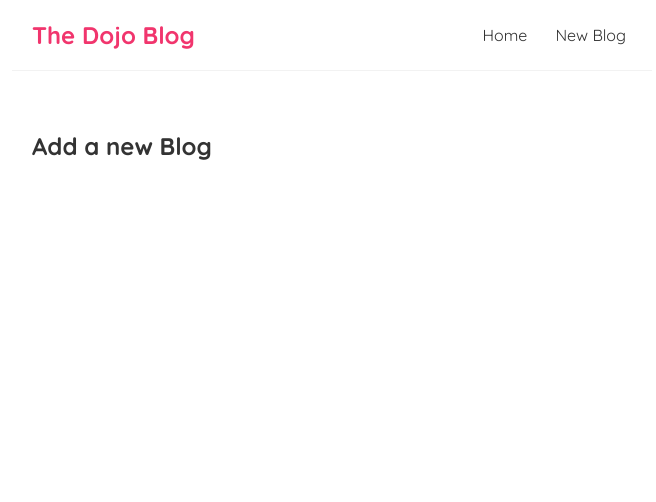
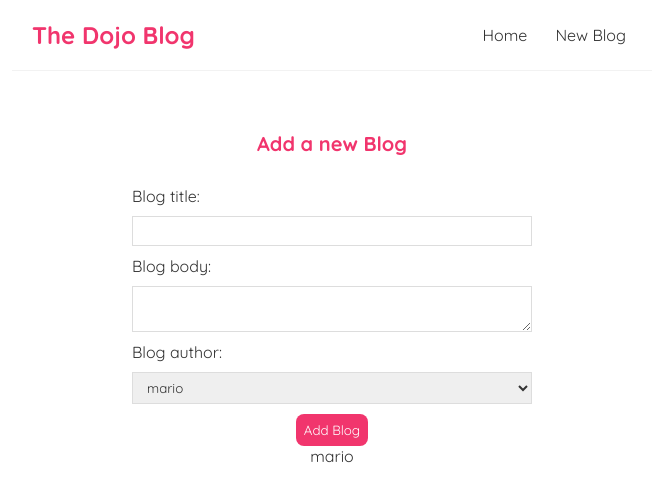
Before and after one commit to sanishjoshi01/dojo-blog, a React (Create React App) app: page /create in a window 1280 px wide. Shown: the top 502 px of the page, without its empty margins (308-964 px from the left). Built offline with nearby package versions, Linux system fonts and the light colour scheme.

Commit message:
controlled inputs forms

```diff
--- a/src/Create.js
+++ b/src/Create.js
@@ -1,7 +1,42 @@
+import { useState } from "react";
+
 const Create = () => {
+    const [title, setTitle] = useState('');
+    const [body, setBody] = useState('');
+    const [author, setAuthor] = useState('mario');
+
     return (
         <div className="create">
             <h2>Add a new Blog</h2>
+            <form>
+                <label>Blog title:</label>
+                <input
+                    type="text"
+                    required
+                    value={title}
+                    onChange={(e) => setTitle(e.target.value)}
+                />
+                <label>Blog body:</label>
+                <textarea
+                    required
+                    value={body}
+                    onChange={(e) => setBody(e.target.value)}
+                ></textarea>
+                <label>Blog author:</label>
+                <select
+                    value={author}
+                    onChange={(e) => setAuthor(e.target.value)}
+                >
+                    <option value="mario">mario</option>
+                    <option value="yoshi">yoshi</option>
+                </select>
+                <button>Add Blog</button>
+            </form>
+
+            <p>{title}</p>
+            <p>{body}</p>
+            <p>{author}</p>
+
         </div>
     );
 }
--- a/src/index.css
+++ b/src/index.css
@@ -80,3 +80,41 @@
   border-radius: 8px;
   cursor: pointer;
 }
+
+/* create new blog form */
+.create {
+  max-width: 400px;
+  margin: 0 auto;
+  text-align: center;
+}
+
+.create label {
+  text-align: left;
+  display: block;
+}
+
+.create h2 {
+  font-size: 20px;
+  color: #f1356d;
+  margin-bottom: 30px;
+}
+
+.create input,
+.create textarea,
+.create select {
+  width: 100%;
+  padding: 6px 10px;
+  margin: 10px 0;
+  border: 1px solid #ddd;
+  box-sizing: border-box;
+  display: block;
+}
+
+.create button {
+  background: #f1356d;
+  color: #fff;
+  border: 0;
+  padding: 8px;
+  border-radius: 8px;
+  cursor: pointer;
+}
```
